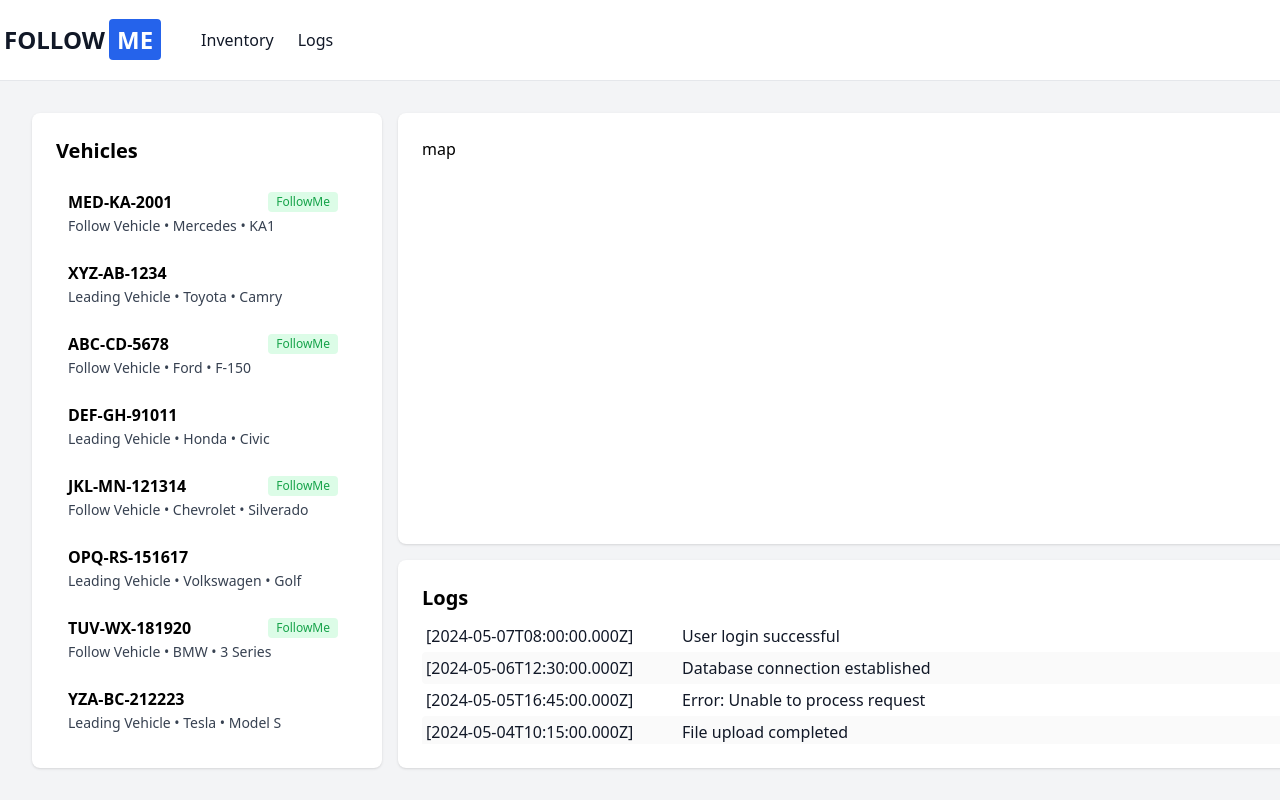
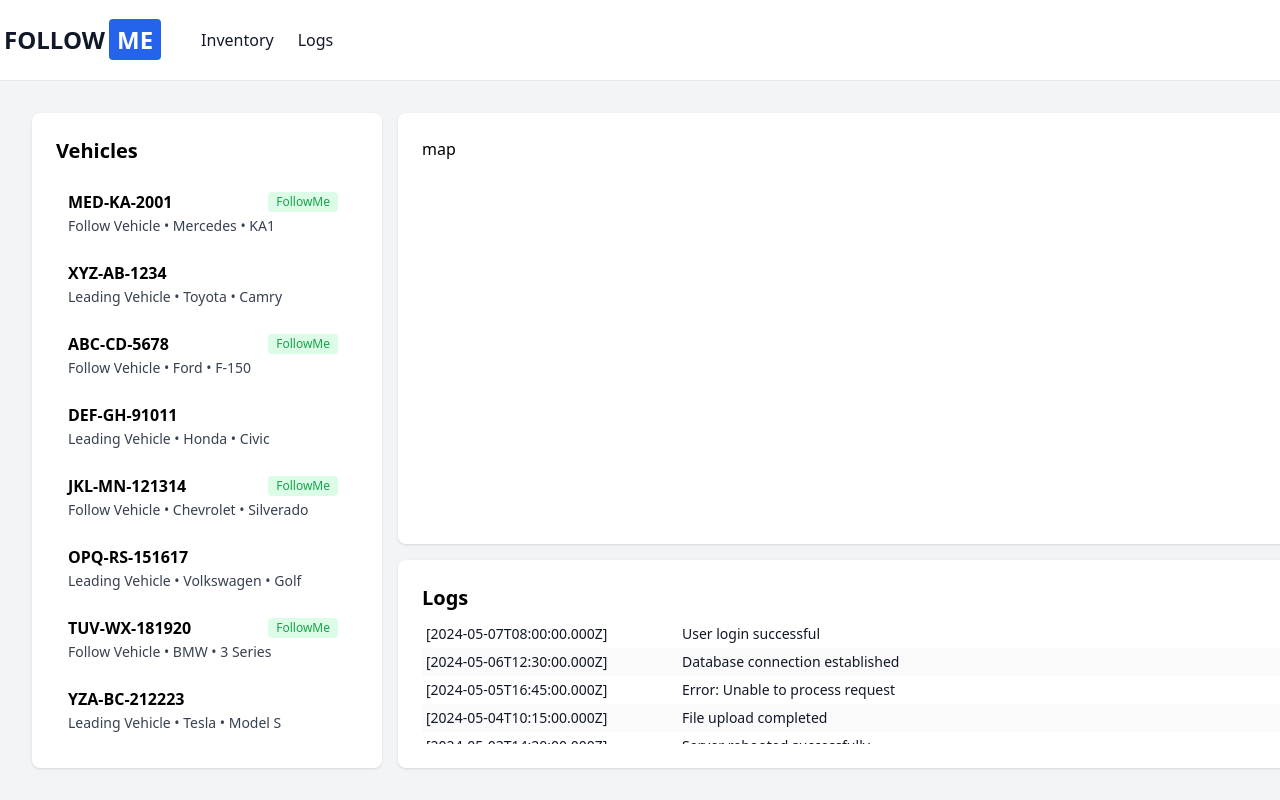
Before and after one commit to lorenzhoerb/DSE-2024-follow-me, a Vue app in the folder web/: page / in a window 1280 px wide. Built offline with nearby package versions, Linux system fonts and the light colour scheme.

Commit message:
change log font size

```diff
--- a/web/src/components/LogList.vue
+++ b/web/src/components/LogList.vue
@@ -1,6 +1,6 @@
 <template>
   <ol>
-    <li v-for="(log, idx) in logs" :key="idx" class="flex gap-4 p-1 log-record">
+    <li v-for="(log, idx) in logs" :key="idx" class="flex gap-4 p-1 log-record text-sm">
       <div class="min-w-60">
         <span class="font-medium text-gray-900 whitespace-nowrap"
           >[{{ log.timestamp.toISOString() }}]</span
--- a/web/src/views/LogView.vue
+++ b/web/src/views/LogView.vue
@@ -18,7 +18,7 @@ import type { Ref } from 'vue'
 import LogList from '@/components/LogList.vue'
 import { logs } from '@/mock'
 
-const loading: Ref<boolean> = ref(true)
+const loading: Ref<boolean> = ref(false)
 const sortedLogs = computed(() => {
   return logs.sort()
 })
```
